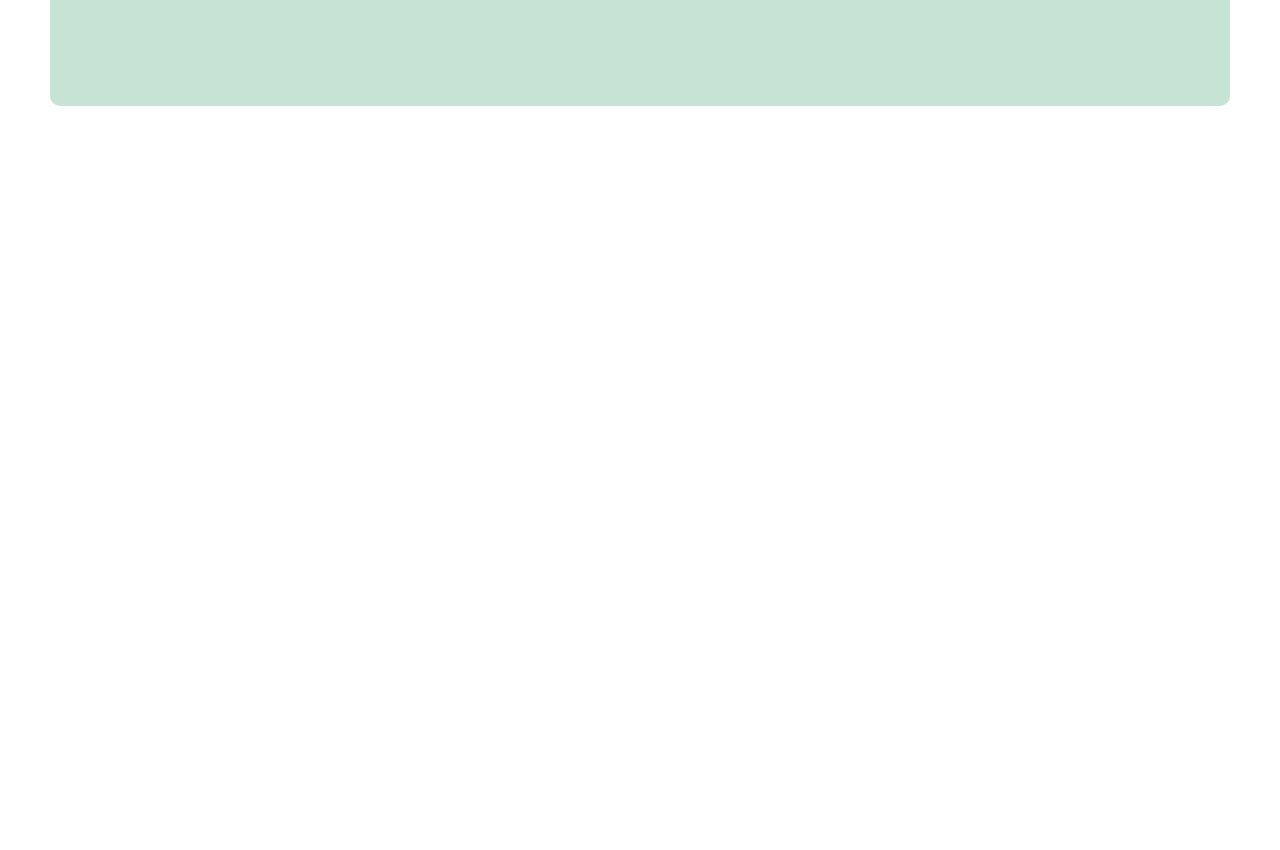
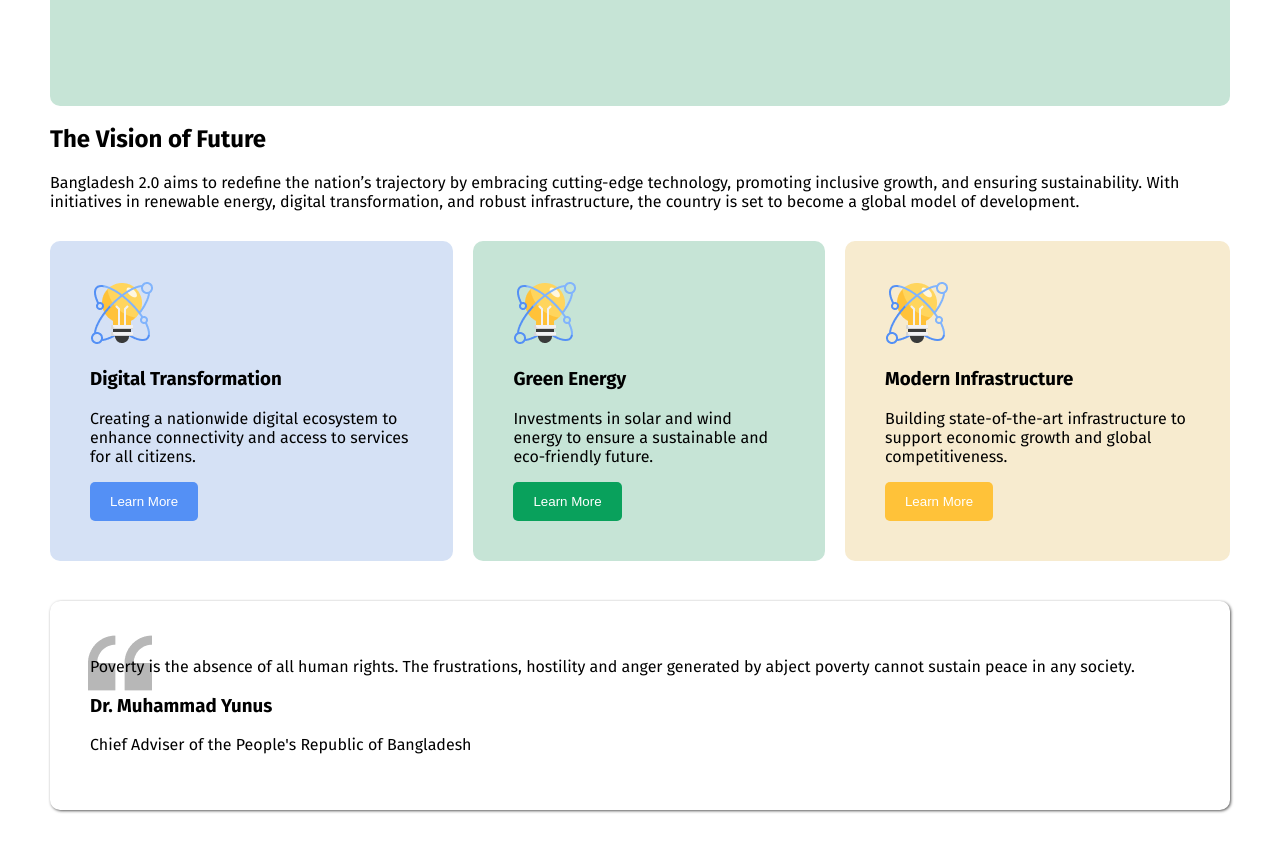
Before and after one commit to zingrin/Bangladesh-2.0, a plain HTML site: page index.html in a window 1280 px wide. Shown: the part 500-1350 px from the top of the page. Before the commit the page ends 800 px from the top, so only its background shows below. Drawn offline with Linux system fonts and the light colour scheme.

Commit message:
vision section and quote section

```diff
--- a/index.html
+++ b/index.html
@@ -9,7 +9,7 @@
       href="https://fonts.googleapis.com/css2?family=Fira+Sans:ital,wght@0,100;0,200;0,300;0,400;0,500;0,600;0,700;0,800;0,900;1,100;1,200;1,300;1,400;1,500;1,600;1,700;1,800;1,900&display=swap"
       rel="stylesheet"
     />
-    <link rel="stylesheet" href="./style.css">
+    <link rel="stylesheet" href="style.css">
 
 </head>
 <body>
@@ -30,6 +30,42 @@
             <img src="assets/hero.png" alt="">
         </div>
     </section>
-   </header>
+ </header>
+ <main class="container">
+   <section class="vision-section">
+<h2>The Vision of Future</h2>
+<p>Bangladesh 2.0 aims to redefine the nation’s trajectory by embracing cutting-edge technology, promoting inclusive growth, and ensuring sustainability. With initiatives in renewable energy, digital transformation, and robust infrastructure, the country is set to become a global model of development.</p>
+<div class="card-container ">
+    <div class="vision-card">
+       <img src="./assets/card-icon.png" alt="">
+       <h3>Digital Transformation</h3>
+       <p>Creating a nationwide digital ecosystem to enhance connectivity and access to services for all citizens.</p>
+
+       <button class="praimary-btn">Learn More</button>
+    </div>
+
+    <div class="vision-card bg-green-secondary">
+        <img src="./assets/card-icon.png" alt="">
+        <h3>Green Energy</h3>
+        <p>Investments in solar and wind energy to ensure a sustainable and eco-friendly future.</p>
+<button class="praimary-btn bg-gren-praimary">Learn More</button>
+    </div>
+    <div class="vision-card bg-orange-secondary">
+        <img src="./assets/card-icon.png" alt="">
+        <h3>Modern Infrastructure</h3>
+        <p>Building state-of-the-art infrastructure to support economic growth and global competitiveness.</p>
+
+<button class="praimary-btn bg-orange-praimary">Learn More</button>
+    </div>
+</div>
+   </section>
+   <section class="quote-cointainer">
+    <p>Poverty is the absence of all human rights. The frustrations, hostility and anger generated by abject poverty cannot sustain peace in any society.
+
+    </p>
+    <h3>Dr. Muhammad Yunus</h3>
+    <p>Chief Adviser of the People's Republic of Bangladesh</p>
+   </section>
+ </main>
 </body>
 </html>
--- a/style.css
+++ b/style.css
@@ -52,3 +52,46 @@ nav{display: flex;
 .banner img{
     width: 350px;
 }
+.card-container{
+    display: flex;
+    gap: 20px;
+    margin: 30px 0;
+
+}
+.vision-card{
+    background-color: #D5E1F5;
+    padding: 40px;
+    border-radius: 10px;
+}
+.praimary-btn{
+    background-color: #5490F5;
+    padding: 12px 20px;
+    border-radius: 5px;
+    border: none;
+    color: white;
+}
+.bg-gren-praimary{
+    background-color: #09A15C;
+}
+.bg-orange-praimary{
+
+    background-color: #FFC239;
+
+}
+.bg-green-secondary{
+    background-color:#C6E4D6;
+
+}
+.bg-orange-secondary{
+    background-color: #F7EBCF;
+
+}
+.quote-cointainer{
+    box-shadow: 1px 1px 3px #000000a7;
+padding: 40px;
+border-radius: 10px;
+margin: 40px 0;
+background: url("./assets/quote-bg.png");
+background-repeat: no-repeat;
+background-position: 38px 30px;
+}
```
